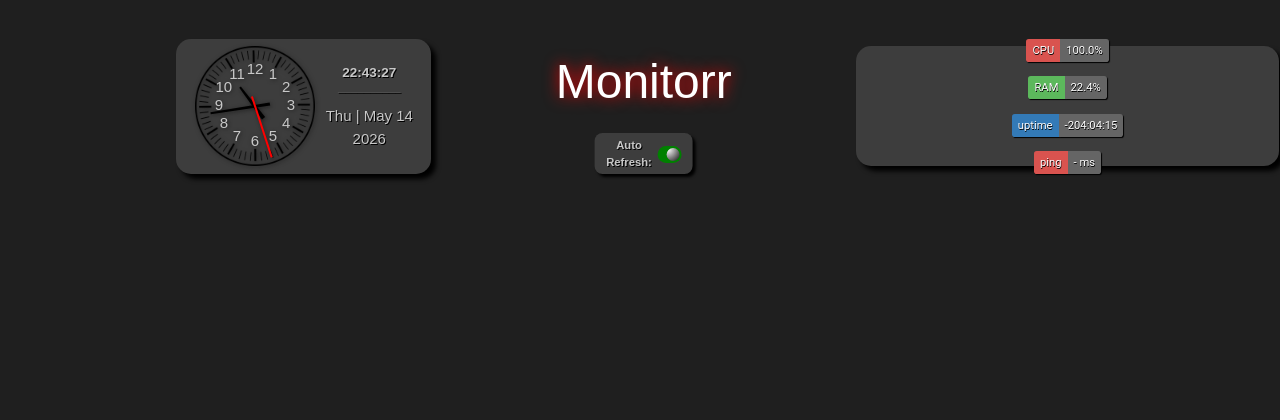
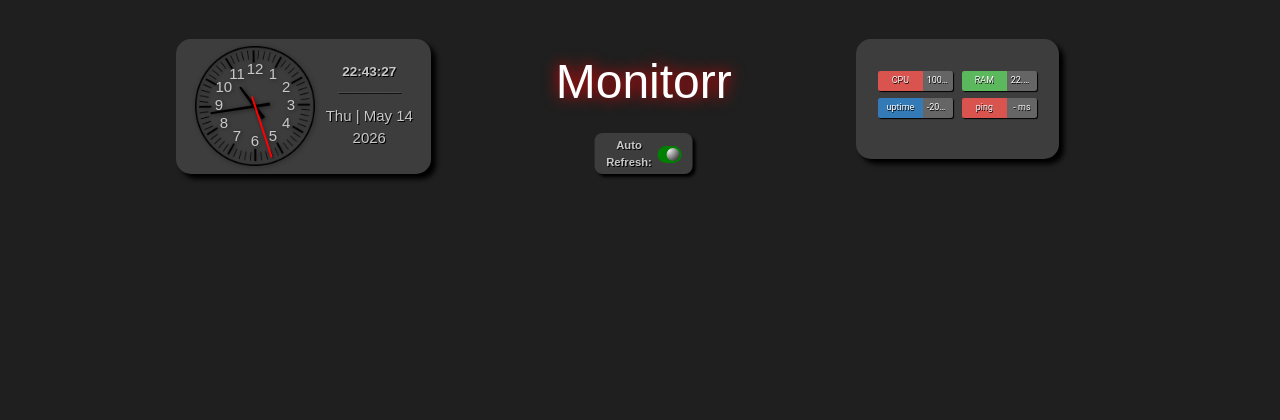
Before and after one commit to dhilbish/Monitorr-II, a FastAPI app: page / in a window 1280 px wide. Shown: the top 420 px of the page. Run offline with FastAPI, Linux system fonts and the light colour scheme; data that the repository does not hold is empty; some libraries are stand-ins or nearby versions.

Commit message:
Header + stats layout tweaks: settings reorder, drive pills, look fixes
- Settings page: drag-to-reorder rows for services and drives, "+ Add"
  buttons clone template rows, on-submit reindex preserves order
- Footer "Monitorr Settings" link: stable hit-box (no font-size jump on
  hover that pushed the link out from under the cursor)
- HD badge: split-row design that grows the gray stats frame vertically
  as drives are added — header frame no longer clips with > 3 drives
- Stats badges: uniform sizing, CPU/RAM and uptime/ping on their own
  rows, drive pills 2 per row, threshold-coloured (green/yellow/red)
- Reverted to original full-width header layout to match the original
  Monitorr's clock-left / title-center / stats-right table positioning

Co-Authored-By: Claude Opus 4.7 (1M context) <noreply@anthropic.com>

```diff
--- a/monitorr_ii/templates/dashboard.html
+++ b/monitorr_ii/templates/dashboard.html
@@ -27,30 +27,132 @@
     .auto-style1 { text-align: center; }
     #summary { margin-top: -2rem !important; }
     #header { margin-top: 2.5rem !important; }
-    #hd { grid-column: 1 / span 2; }
     #services { margin-bottom: 7rem; }
 
-    /* Override the original fixed 17rem two-column grid so badges flow nicely with N drives. */
+    /* Reverted to the ORIGINAL Monitorr header behavior: full-viewport-width
+       display:table with clock left / title center / stats right. The clock
+       and stats may visually extend beyond the Bootstrap icon container —
+       same as how the original Monitorr (port 32009) looks. */
+    #left, #right { vertical-align: top !important; }
+
+    /* Replace the original 17rem 2-col × 5-row grid with a fixed-width column:
+         row 1 = CPU/RAM/uptime/ping (single flex row, right-aligned)
+         row 2 = HD pills in a strict 3-column grid that grows vertically. */
+    /* #stats: fixed width sized for 2 × 5rem pills + .5rem gap + 1.5rem padding = ~12rem.
+       Never grows with content — extra drives add rows only. */
     #stats {
         display: flex !important;
-        flex-wrap: wrap;
-        justify-content: flex-end;
-        align-items: center;
-        gap: .35rem .5rem;
-        width: auto !important;
-        max-width: 36rem;
-        float: none !important;
-        margin-left: auto;
+        flex-direction: column !important;
+        align-items: center !important;
+        justify-content: center !important;
+        gap: .5rem !important;
+        width: 13.5rem !important;
+        max-width: 13.5rem !important;
+        box-sizing: border-box !important;
+        height: auto !important;
+        min-height: 8rem !important;
+        padding: .8rem 1rem !important;
         grid-template-columns: none !important;
         grid-template-rows: none !important;
+        grid-auto-flow: row !important;
     }
-    /* Each badge has a stable, non-stretching width so the row wraps cleanly. */
-    #stats > div {
+    .stats-row {
+        display: flex;
+        flex-wrap: nowrap;
+        justify-content: center;
+        align-items: center;
+        gap: .6rem;
+        width: 100%;
+    }
+    /* Uniform badge width — every pill is forced to the same size so the
+       VISIBLE colored pill matches across CPU / RAM / uptime / ping / HD.
+       ID-targeted selectors lock specificity over Bootstrap / main.css. */
+    #stats .stats-row > #cpu,
+    #stats .stats-row > #ram,
+    #stats .stats-row > #uptime,
+    #stats .stats-row > #ping,
+    #stats #hd .hd-pair {
+        box-sizing: border-box !important;
+        display: flex !important;
+        flex: 0 0 5rem !important;
+        width: 5rem !important;
+        min-width: 5rem !important;
+        max-width: 5rem !important;
+        margin: 0 !important;
+        padding: 0 !important;
+        float: none !important;
+        justify-content: stretch !important;
+        align-items: stretch !important;
+    }
+    /* Inner label + value spans flex-fill the wrapper so the colored pill
+       is a uniform 5rem wide on every row. Label half = 3rem, value half = 2rem. */
+    #stats .stats-row > div > span,
+    #stats #hd .hd-pair > span {
+        flex: 1 1 0 !important;
+        min-width: 0 !important;
+        font-size: .6rem !important;
+        padding: .35rem .25rem !important;
+        line-height: 1;
+        white-space: nowrap;
+        overflow: hidden;
+        text-overflow: ellipsis;
+        text-align: center;
+        box-sizing: border-box;
+    }
+    #stats .stats-row > div > span:first-child,
+    #stats #hd .hd-pair > span:first-child {
+        flex: 0 0 3rem !important;
+    }
+    #stats .stats-row > div > span:nth-child(2),
+    #stats #hd .hd-pair > span:nth-child(2) {
+        flex: 0 0 2rem !important;
+    }
+
+    /* HD: exactly 3 pills per row, centered. Width is 100% of the fixed
+       17rem stats container, so the box never grows horizontally. */
+    #hd.hd-multi {
+        display: flex !important;
+        flex-direction: row !important;
+        flex-wrap: wrap;
+        justify-content: center;
+        align-items: center;
+        gap: .4rem;
+        width: 100% !important;
+        max-width: 100% !important;
+        margin: 0 !important;
+        padding: 0 !important;
+        background: transparent !important;
+        float: none !important;
+    }
+    /* (width/flex for #hd .hd-pair handled by the unified rule above) */
+    #hd .hd-pair > span {
+        background-color: #656565;
+        font-size: .7rem;
+        font-weight: 400;
+        line-height: 1;
+        padding: .35rem .35rem;
+        color: #fff;
+        white-space: nowrap;
+        transition: .4s;
+    }
+    #hd .hd-pair > span:first-child {
+        flex: 1 1 auto;
+        border-top-left-radius: .25em;
+        border-bottom-left-radius: .25em;
+        text-align: center;
+        overflow: hidden;
+        text-overflow: ellipsis;
+    }
+    #hd .hd-pair > span:nth-child(2) {
         flex: 0 0 auto;
-        max-width: none !important;
-        padding: .3rem .4rem;
+        border-top-right-radius: .25em;
+        border-bottom-right-radius: .25em;
+        min-width: 2rem;
+        text-align: right;
     }
-    .hd-badge > span { font-size: .75rem; }
+    #hd .hd-pair > span.success { background-color: #5cb85c; }
+    #hd .hd-pair > span.warning { background-color: #f0ad4e; }
+    #hd .hd-pair > span.danger  { background-color: #d9534f; }
     .pace .pace-activity {
         display: block; visibility: hidden; position: fixed;
         top: 40%; left: calc(50% - 13rem); width: 2rem; height: 2rem;
--- a/monitorr_ii/templates/partials/system_badges.html
+++ b/monitorr_ii/templates/partials/system_badges.html
@@ -7,6 +7,7 @@
 {%- set ram_class = stats.ram_percent | threshold((thr.ram_ok if thr else 75),(thr.ram_warn if thr else 90)) -%}
 {%- set ping_class = stats.ping_ms | threshold((thr.ping_ok if thr else 50),(thr.ping_warn if thr else 500)) -%}
 
+<div class="stats-row">
   <div id="cpu" class="col-md-2 col-centered double-val-label">
     <span class="{{ cpu_class }}">CPU</span>
     <span>{{ stats.cpu_percent }}%</span>
@@ -16,7 +17,9 @@
     <span class="{{ ram_class }}">RAM</span>
     <span>{{ stats.ram_percent }}%</span>
   </div>
+</div>
 
+<div class="stats-row">
   <div id="uptime" class="col-md-2 col-centered double-val-label">
     <span class="primary">uptime</span>
     <span>{{ stats.uptime_label }}</span>
@@ -26,17 +29,20 @@
     <span class="{{ ping_class }}">ping</span>
     <span>{{ stats.ping_ms if stats.ping_ms is not none else '-' }} ms</span>
   </div>
+</div>
 
+<div id="hd" class="col-md-2 col-centered hd-multi">
   {%- for d in stats.drives -%}
-  <div id="hd{{ loop.index }}" class="col-md-2 col-centered double-val-label hd-badge">
+    <div class="hd-pair">
       {%- if d.state == 'error' -%}
-      <span class="danger" title="{{ d.message }}">HD {{ d.name }}</span>
+        <span class="danger" title="{{ d.message }}"> HD {{ d.name }} </span>
         <span title="{{ d.message }}"><i class="fa fa-fw fa-exclamation-triangle" style="color:red"></i></span>
       {%- else -%}
         {%- set hd_class = d.percent | threshold((thr.hd_ok if thr else 75),(thr.hd_warn if thr else 90)) -%}
-      <span class="{{ hd_class }}" title="{{ d.path }} — {{ '%.1f'|format(d.used_gb) }} / {{ '%.1f'|format(d.total_gb) }} GiB">HD {{ d.name }}</span>
+        <span class="{{ hd_class }}" title="{{ d.path }} — {{ '%.1f'|format(d.used_gb) }} / {{ '%.1f'|format(d.total_gb) }} GiB"> HD {{ d.name }} </span>
         <span title="{{ d.path }}">{{ '%.0f'|format(d.percent) }}%</span>
       {%- endif -%}
     </div>
   {%- endfor -%}
+</div>
 {%- endif -%}
```
Lines whose indentation alone changed are shown as unchanged.
